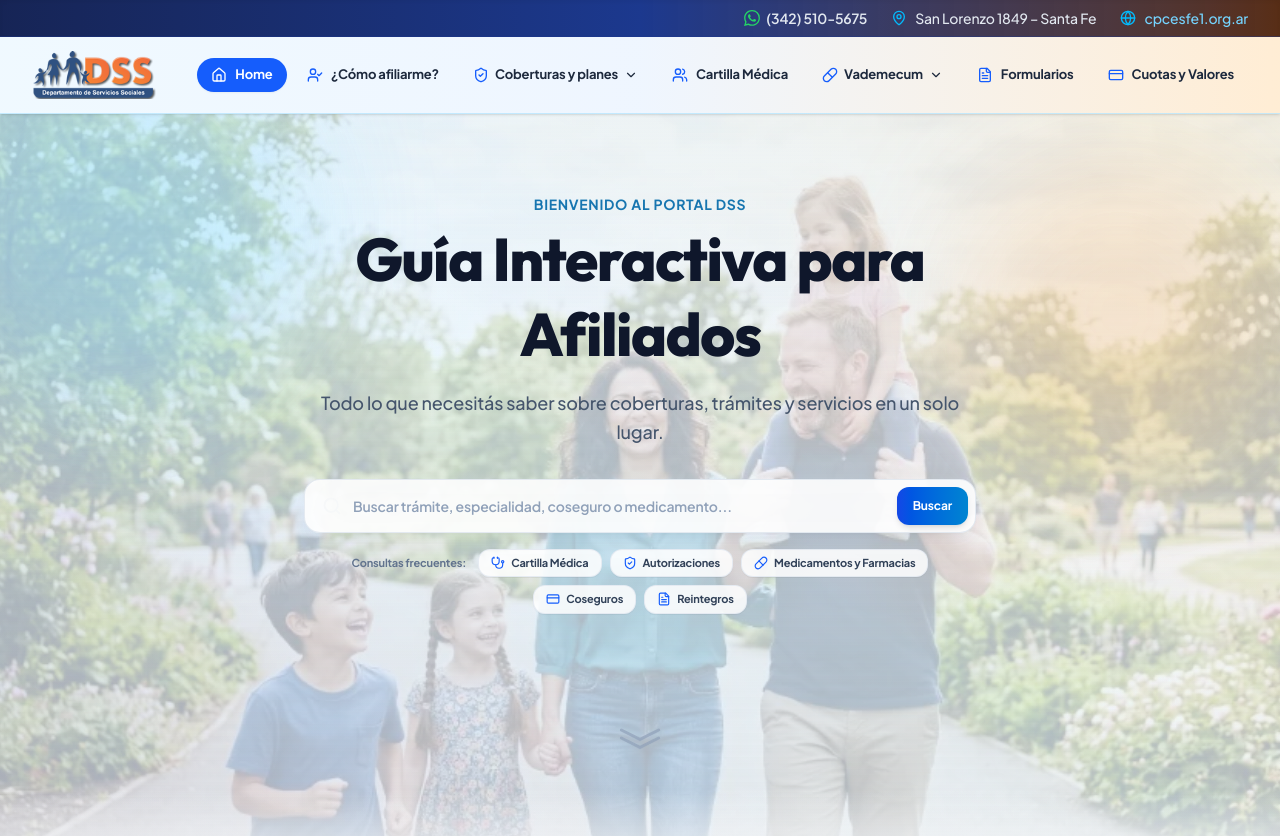
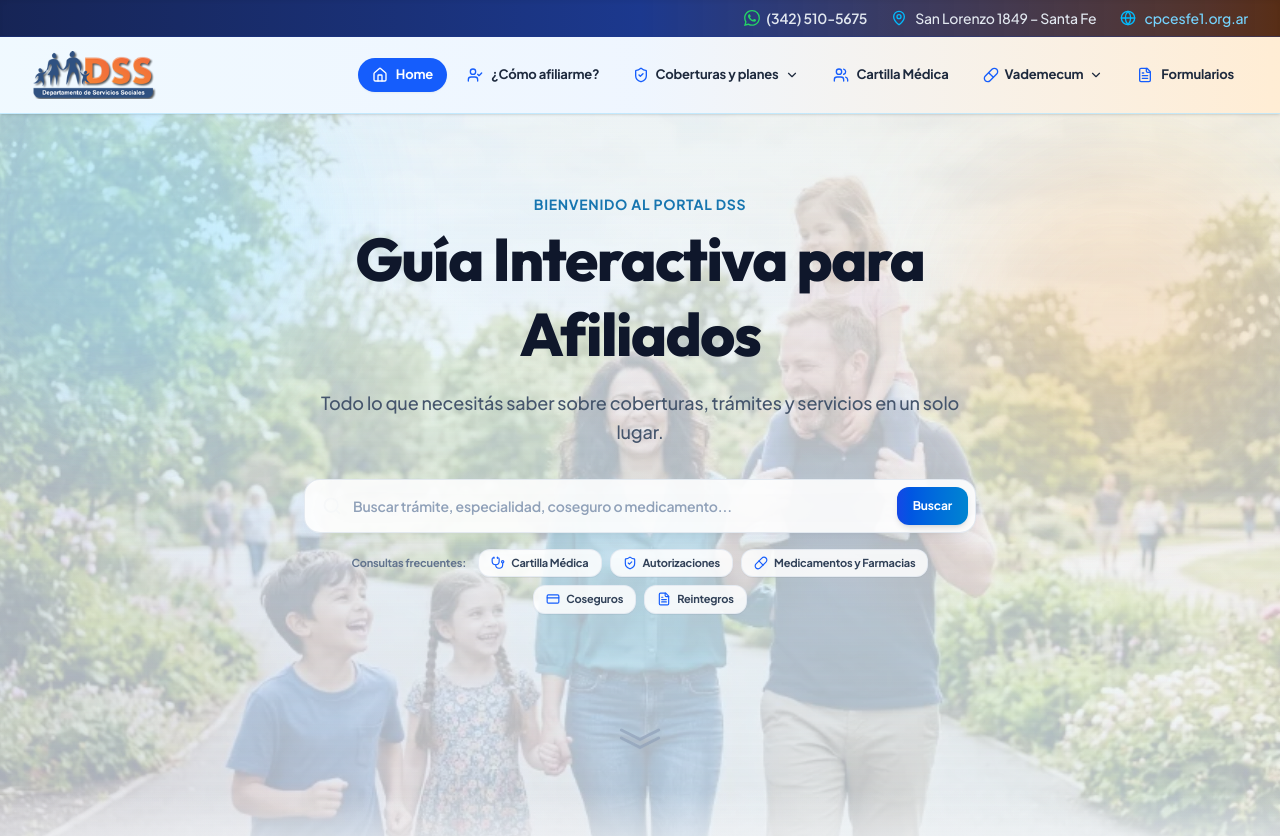
Before and after one commit to KarimServin/guia-interactiva-dss, a Next.js app: page / in a window 1280 px wide. Shown: the top 836 px of the page. Built offline with nearby package versions, Linux system fonts and the light colour scheme.

Commit message:
Rename option to Valores de cuota and set as sub-option under Coberturas y planes

```diff
--- a/src/components/CuotasValores.tsx
+++ b/src/components/CuotasValores.tsx
@@ -60,7 +60,7 @@ export const CuotasValores: React.FC = () => {
             <span>Departamento de Servicios Sociales</span>
           </div>
           <h1 className="text-xl sm:text-3xl font-extrabold tracking-tight text-white leading-tight">
-            Cuotas y Valores Afiliatorios
+            Valores de cuota
           </h1>
           <p className="text-slate-300 text-xs sm:text-sm max-w-3xl font-normal leading-relaxed">
             Consulta la estructura y los importes vigentes de cuotas mensuales según el plan y condición de matrícula.
--- a/src/components/Header.tsx
+++ b/src/components/Header.tsx
@@ -32,8 +32,7 @@ const NAV_ITEMS = [
   { id: 'coberturas-planes', label: 'Coberturas y planes', icon: ShieldCheck },
   { id: 'cartilla', label: 'Cartilla Médica', icon: Users },
   { id: 'vademecum', label: 'Vademecum', icon: Pill },
-  { id: 'formularios', label: 'Formularios', icon: FileText },
-  { id: 'cuotas', label: 'Cuotas y Valores', icon: CreditCard }
+  { id: 'formularios', label: 'Formularios', icon: FileText }
 ];
 
 export const Header: React.FC<HeaderProps> = ({ activeTab = 'guia', onSelectNav }) => {
@@ -49,6 +48,10 @@ export const Header: React.FC<HeaderProps> = ({ activeTab = 'guia', onSelectNav
     setIsMobileMenuOpen(false);
     if (subTabKey === 'tabla-coseguros') {
       router.push('/tabla-coseguros');
+      return;
+    }
+    if (subTabKey === 'cuotas') {
+      router.push('/cuotas');
       return;
     }
     if (onSelectNav) {
@@ -147,7 +150,7 @@ export const Header: React.FC<HeaderProps> = ({ activeTab = 'guia', onSelectNav
             const isActive = isVademecum
               ? (activeTab.startsWith('vademecum') && activeTab !== 'vademecum-farmacias' && activeTab !== 'cobertura-farmacias')
               : isCoberturas
-                ? ['coberturas-planes', 'subsidio-sepelios', 'sepelios', 'cobertura-odontologia', 'odontologia', 'chequeo-preventivo', 'vademecum-farmacias', 'cobertura-farmacias', 'farmacia', 'materno', 'nutricion-celiacos', 'protesis'].includes(activeTab)
+                ? ['coberturas-planes', 'subsidio-sepelios', 'sepelios', 'cobertura-odontologia', 'odontologia', 'chequeo-preventivo', 'vademecum-farmacias', 'cobertura-farmacias', 'farmacia', 'materno', 'nutricion-celiacos', 'protesis', 'tabla-coseguros', 'cuotas'].includes(activeTab)
                 : activeTab === item.id;
 
             if (isCoberturas) {
@@ -192,6 +195,13 @@ export const Header: React.FC<HeaderProps> = ({ activeTab = 'guia', onSelectNav
                       >
                         <div className="w-1.5 h-1.5 rounded-full bg-indigo-600" />
                         Tabla de Planes y Coseguros
+                      </button>
+                      <button
+                        onClick={() => handleSubMenuClick('cuotas')}
+                        className="w-full text-left px-4 py-2 text-xs lg:text-[13px] font-bold text-slate-800 hover:bg-sky-50 hover:text-sky-700 transition-colors flex items-center gap-2 cursor-pointer"
+                      >
+                        <div className="w-1.5 h-1.5 rounded-full bg-sky-600" />
+                        Valores de cuota
                       </button>
                       <button
                         onClick={() => handleSubMenuClick('materno')}
@@ -342,7 +352,7 @@ export const Header: React.FC<HeaderProps> = ({ activeTab = 'guia', onSelectNav
             const isActive = isVademecum
               ? (activeTab.startsWith('vademecum') && activeTab !== 'vademecum-farmacias')
               : isCoberturas
-                ? ['coberturas-planes', 'subsidio-sepelios', 'cobertura-odontologia', 'chequeo-preventivo', 'vademecum-farmacias', 'cobertura-farmacias', 'farmacia', 'materno', 'nutricion-celiacos', 'protesis'].includes(activeTab)
+                ? ['coberturas-planes', 'subsidio-sepelios', 'cobertura-odontologia', 'chequeo-preventivo', 'vademecum-farmacias', 'cobertura-farmacias', 'farmacia', 'materno', 'nutricion-celiacos', 'protesis', 'tabla-coseguros', 'cuotas'].includes(activeTab)
                 : activeTab === item.id;
 
             if (isCoberturas) {
@@ -382,6 +392,13 @@ export const Header: React.FC<HeaderProps> = ({ activeTab = 'guia', onSelectNav
                       >
                         <div className="w-1.5 h-1.5 rounded-full bg-indigo-600 shrink-0" />
                         <span>Tabla de Planes y Coseguros</span>
+                      </button>
+                      <button
+                        onClick={() => handleSubMenuClick('cuotas')}
+                        className="w-full text-left px-3 py-2 text-xs sm:text-[13px] font-bold text-slate-700 hover:text-sky-700 hover:bg-sky-50/70 rounded-lg transition-colors flex items-center gap-2.5 cursor-pointer"
+                      >
+                        <div className="w-1.5 h-1.5 rounded-full bg-sky-600 shrink-0" />
+                        <span>Valores de cuota</span>
                       </button>
                       <button
                         onClick={() => handleSubMenuClick('materno')}
```
